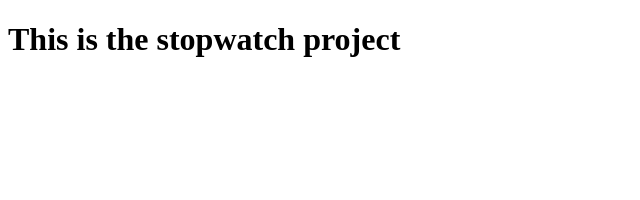
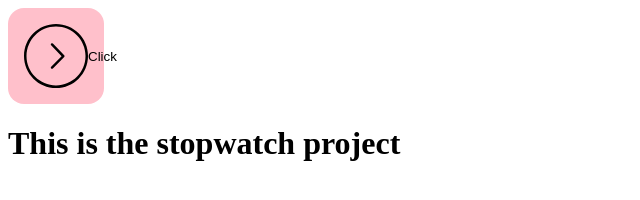
Before and after one commit to HugoRamonPereira/Javascript-Exercises2B, a plain HTML site: page stopwatch-project/index.html in a window 1280 px wide. Shown: the whole page, without its empty margins (0-640 px from the left). Drawn offline with Linux system fonts and the light colour scheme.

Commit message:
Modified HTML and CSS and added button

```diff
--- a/stopwatch-project/index.html
+++ b/stopwatch-project/index.html
@@ -4,9 +4,15 @@
   <meta charset="UTF-8">
   <meta http-equiv="X-UA-Compatible" content="IE=edge">
   <meta name="viewport" content="width=device-width, initial-scale=1.0">
+  <link rel="stylesheet" href="styles.css">
   <title>Stopwatch 2B</title>
 </head>
 <body>
+  <button class='btnClick'>
+    <img
+    src="../stopwatch-project/icons/thin-chevron-round-right-icon.svg" alt="click">
+    <p>Click</p>
+  </button>
   <h1>This is the stopwatch project</h1>
 </body>
 </html>
--- a/stopwatch-project/styles.css
+++ b/stopwatch-project/styles.css
@@ -0,0 +1,9 @@
+.btnClick {
+  display: flex;
+  align-items: center;
+  background: pink;
+  padding: 1rem;
+  border: none;
+  width: 6rem;
+  border-radius: 1rem;
+}
```
Also changed, not shown: index.js (added), ramon.js (deleted), stopwatch-project/icons/thin-chevron-round-right-icon.svg (added), 3 other files.
